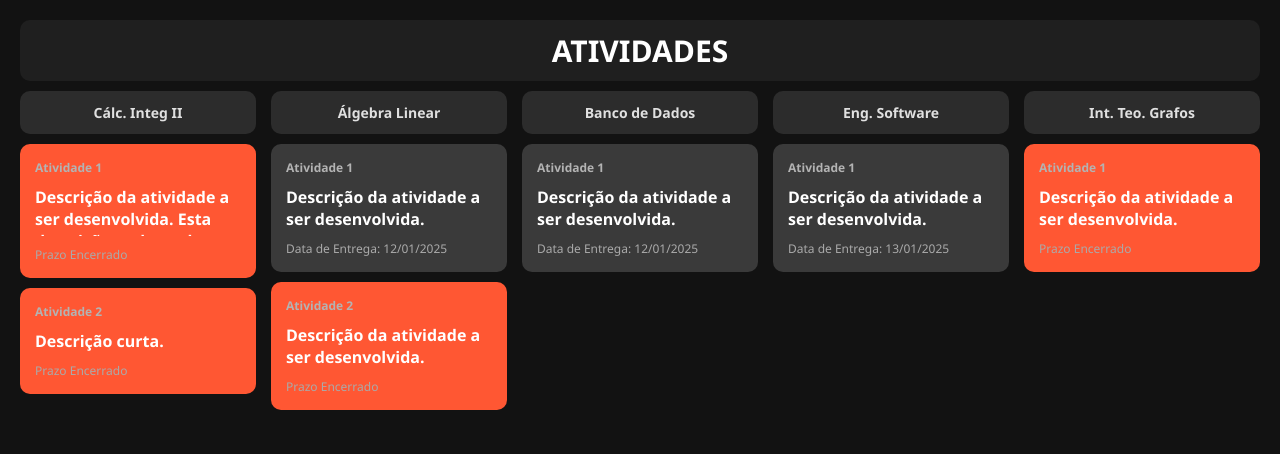
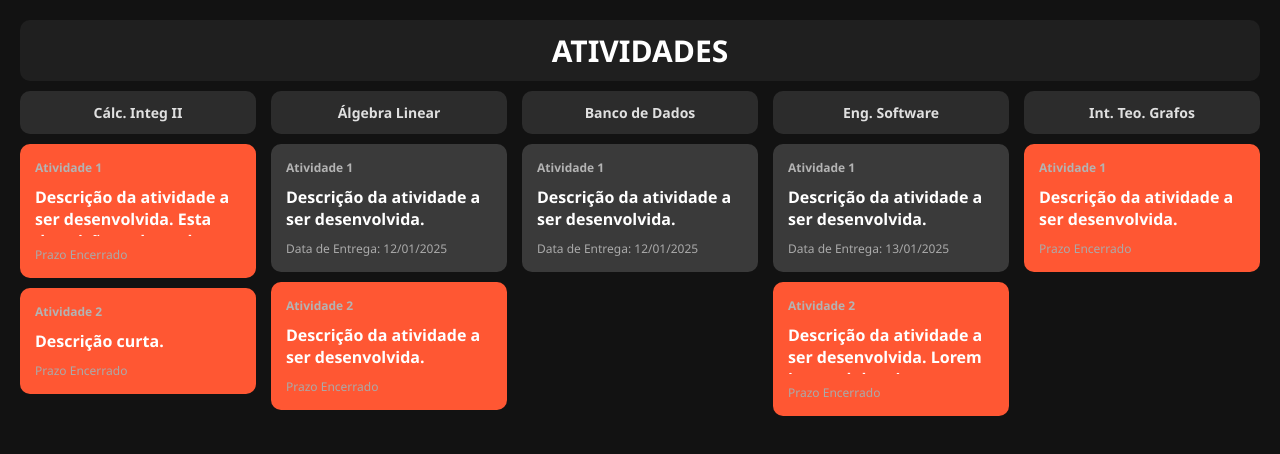
Before and after one commit to GabrielRodrz/PlannerBCC, a plain HTML site: page index.html in a window 1280 px wide. Drawn offline with Linux system fonts and the light colour scheme.

Commit message:
Verrsão: 0.2

```diff
--- a/index.html
+++ b/index.html
@@ -52,6 +52,11 @@
                 <div class="description" id="desc-5">Descrição da atividade a ser desenvolvida.</div>
                 <div class="deadline" data-deadline="2025-01-13">Data de Entrega: 13/01/2025</div>
             </div>
+            <div class="card" onclick="toggleCardInfo(this)">
+                <div class="title">Atividade 2</div>
+                <div class="description" id="desc-5">Descrição da atividade a ser desenvolvida. Lorem ipsum dolor sit amet consectetur adipisicing elit. Odio quos quisquam in ipsa eos illum quo voluptatum suscipit, commodi culpa asperiores beatae consectetur officiis repellat, omnis atque enim? Error, eaque!</div>
+                <div class="deadline" data-deadline="2025-01-10">Data de Entrega: 09/01/2025</div>
+            </div>
         </div>
         <div class="coluna">
             <div class="materias">Int. Teo. Grafos</div>
```
